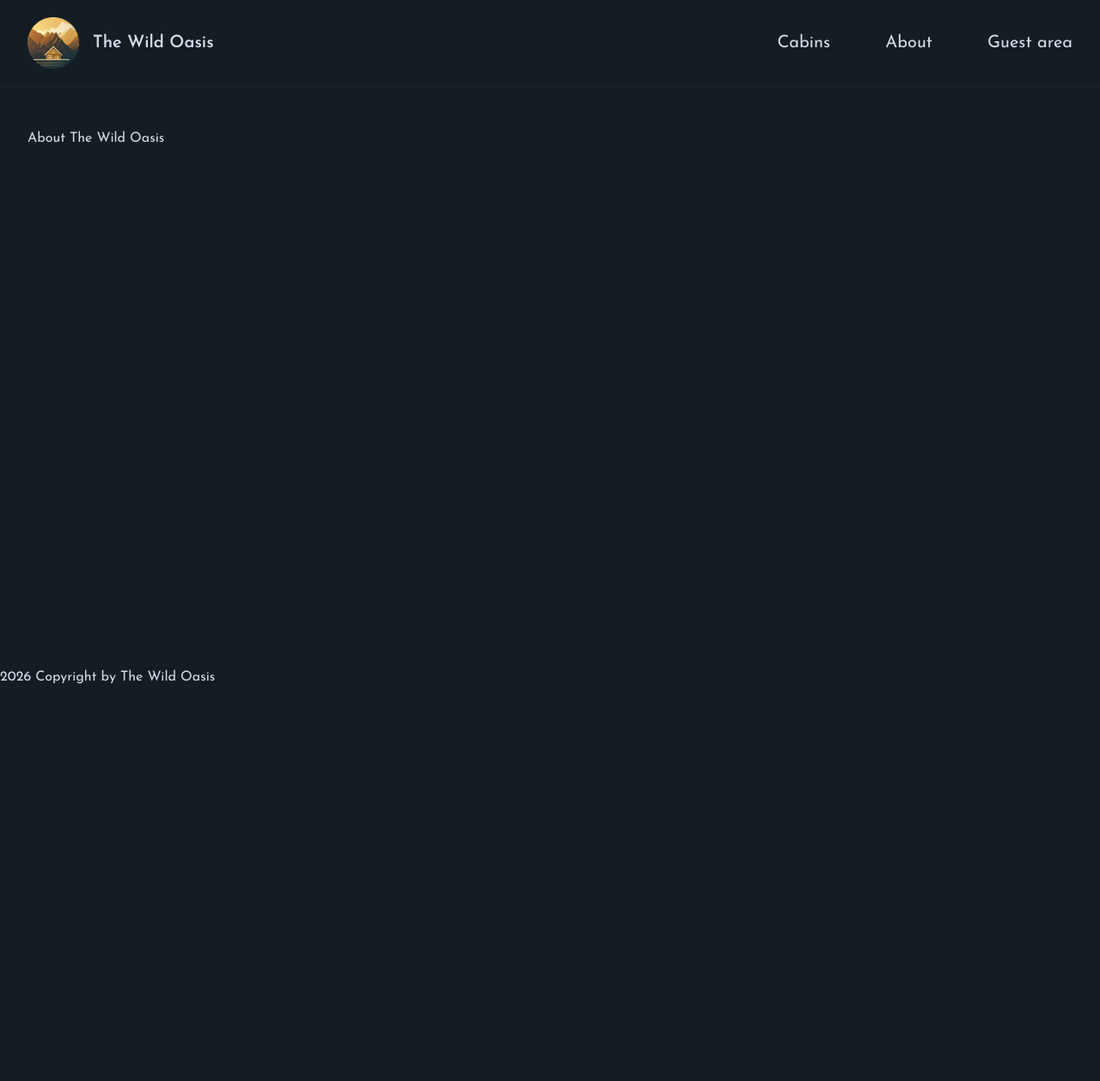
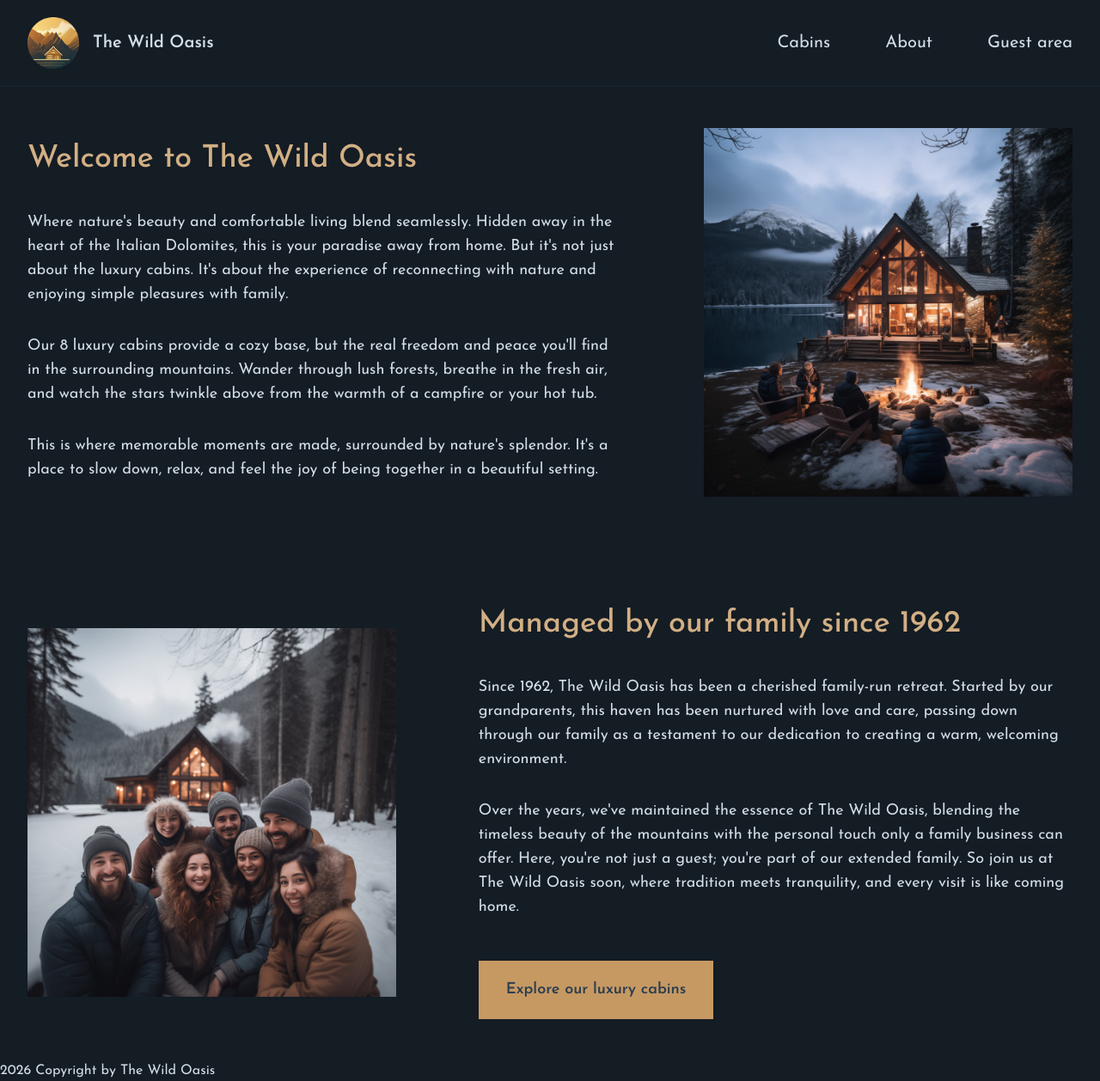
Before and after one commit to Fatima-Zohra-Jaber/the-wild-oasis-website, a Next.js app: page /about in a window 1280 px wide. Shown: the whole page at 86% size. Before the commit the page ends 800 px from the top, so only its background shows below. Built offline with nearby package versions, Linux system fonts and the light colour scheme.

Commit message:
Implement about page

```diff
--- a/app/about/page.tsx
+++ b/app/about/page.tsx
@@ -1,9 +1,90 @@
 import type { Metadata } from "next";
+import Image from "next/image";
+import Link from "next/link";
 
 export const metadata: Metadata = {
-  title:"About",
-}
+  title: "About",
+};
 
 export default function About() {
-  return <div>About The Wild Oasis</div>;
+  return (
+    <div className="grid grid-cols-5 gap-x-24 gap-y-32 text-lg items-center">
+      <div className="col-span-3">
+        <h1 className="text-4xl mb-10 text-accent-400 font-medium">
+          Welcome to The Wild Oasis
+        </h1>
+
+        <div className="space-y-8">
+          <p>
+            Where nature&apos;s beauty and comfortable living blend seamlessly.
+            Hidden away in the heart of the Italian Dolomites, this is your
+            paradise away from home. But it&apos;s not just about the luxury
+            cabins. It&apos;s about the experience of reconnecting with nature
+            and enjoying simple pleasures with family.
+          </p>
+          <p>
+            Our 8 luxury cabins provide a cozy base, but the real freedom and
+            peace you&apos;ll find in the surrounding mountains. Wander through
+            lush forests, breathe in the fresh air, and watch the stars twinkle
+            above from the warmth of a campfire or your hot tub.
+          </p>
+          <p>
+            This is where memorable moments are made, surrounded by
+            nature&apos;s splendor. It&apos;s a place to slow down, relax, and
+            feel the joy of being together in a beautiful setting.
+          </p>
+        </div>
+      </div>
+
+      <div className="col-span-2">
+        <Image
+          src="/about-1.jpg"
+          alt="Family sitting around a fire pit in front of cabin"
+          width={600}
+          height={400}
+        />
+      </div>
+
+      <div className="relative aspect-square col-span-2">
+        <Image
+          src="/about-2.jpg"
+          alt="Family that manages The Wild Oasis"
+          fill
+          className="object-cover"
+        />
+      </div>
+
+      <div className="col-span-3">
+        <h1 className="text-4xl mb-10 text-accent-400 font-medium">
+          Managed by our family since 1962
+        </h1>
+
+        <div className="space-y-8">
+          <p>
+            Since 1962, The Wild Oasis has been a cherished family-run retreat.
+            Started by our grandparents, this haven has been nurtured with love
+            and care, passing down through our family as a testament to our
+            dedication to creating a warm, welcoming environment.
+          </p>
+          <p>
+            Over the years, we&apos;ve maintained the essence of The Wild Oasis,
+            blending the timeless beauty of the mountains with the personal
+            touch only a family business can offer. Here, you&apos;re not just a
+            guest; you&apos;re part of our extended family. So join us at The
+            Wild Oasis soon, where tradition meets tranquility, and every visit
+            is like coming home.
+          </p>
+
+          <div>
+            <Link
+              href="/cabins"
+              className="inline-block mt-4 bg-accent-500 px-8 py-5 text-primary-800 text-lg font-semibold hover:bg-accent-600 transition-all"
+            >
+              Explore our luxury cabins
+            </Link>
+          </div>
+        </div>
+      </div>
+    </div>
+  );
 }
```
